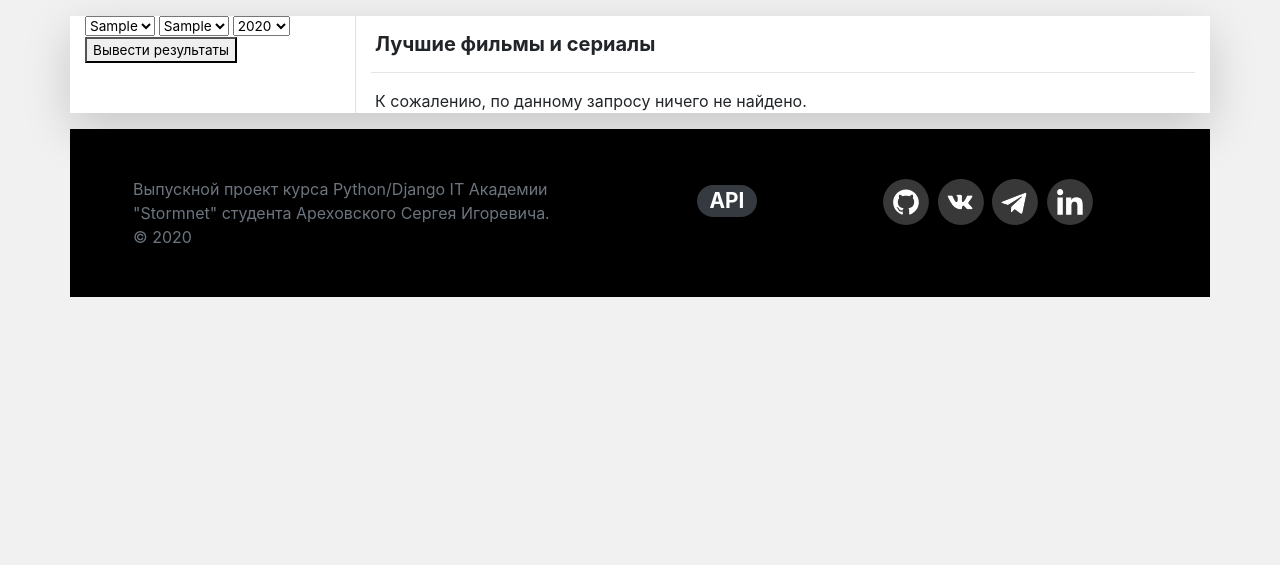
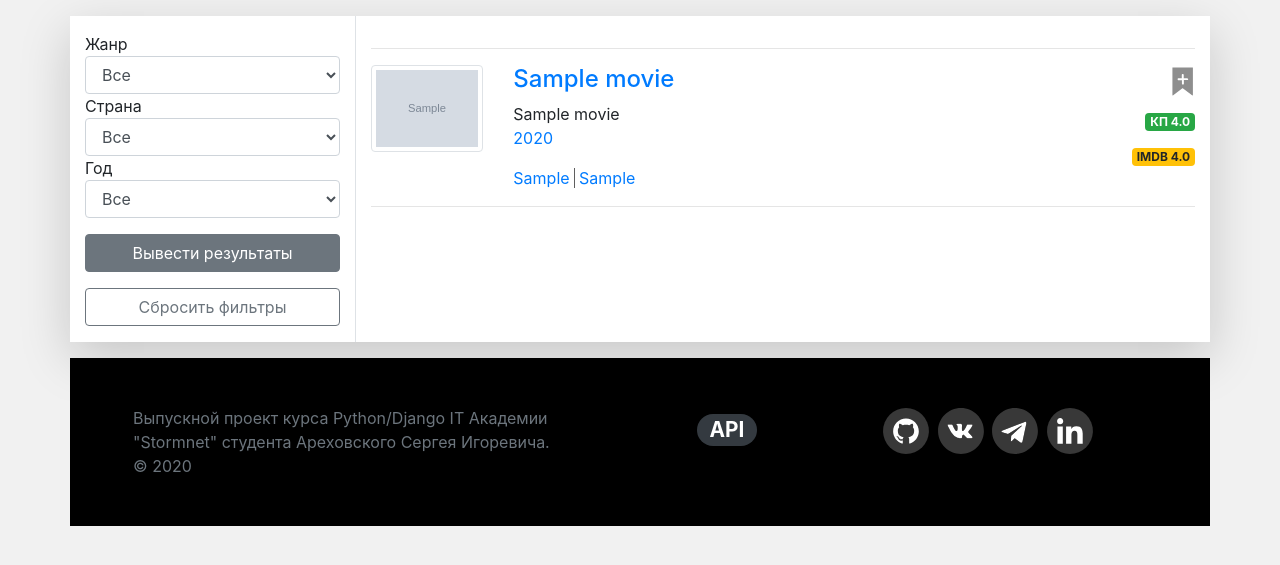
Before and after one commit to arehovski/movies_db, a Django app: page /filters in a window 1280 px wide. Shown: the part 76-641 px from the top of the page. Run offline with Django 3.2, Linux system fonts and the light colour scheme; tables that the repository leaves empty hold one stand-in row (values such as "Sample post"); grey boxes marked "Sample" are stand-in pictures; some libraries are stand-ins or nearby versions.

Commit message:
Filter page finished.

```diff
--- a/movies/forms.py
+++ b/movies/forms.py
@@ -2,6 +2,7 @@ from django import forms
 from django.core.exceptions import ValidationError
 from .models import *
 import django_filters
+from datetime import datetime
 
 
 class RegistrationForm(forms.ModelForm):
@@ -39,17 +40,22 @@ class SearchForm(forms.Form):
     }))
 
 
-# class FilterForm(django_filters.FilterSet):
-#     genre = django_filters.ModelMultipleChoiceFilter(field_name='genre', label='Жанр', queryset=Genre.objects.all())
-#     country = django_filters.ModelMultipleChoiceFilter(field_name='country', label='Страна', queryset=Country.objects.all())
-#     year = django_filters.ChoiceFilter()
-#
-#     class Meta:
-#         model = Movie
-#         fields = ['genre', 'year', 'country']
-
-
 class FilterForm(forms.Form):
-    genre = forms.ChoiceField(choices=[(genre, genre) for genre in Genre.objects.all()])
-    country = forms.ChoiceField(choices=[(country, country) for country in Country.objects.all()])
-    year = forms.ChoiceField(choices=[(i, i) for i in range(2020, 1910, -1)])
+    genre = forms.ChoiceField(
+        choices=[('', 'Все')] + [(genre, genre) for genre in Genre.objects.all()],
+        required=False,
+        label="Жанр",
+        widget=forms.Select(attrs={'class': 'form-control'})
+    )
+    country = forms.ChoiceField(
+        choices=[('', 'Все')] + [(country, country) for country in Country.objects.all()],
+        required=False,
+        label="Страна",
+        widget=forms.Select(attrs={'class': 'form-control'})
+    )
+    year = forms.ChoiceField(
+        choices=[('', 'Все')] + [(i, i) for i in range(datetime.now().year, 1910, -1)],
+        required=False,
+        label="Год",
+        widget=forms.Select(attrs={'class': 'form-control'})
+    )
--- a/movies/views.py
+++ b/movies/views.py
@@ -237,7 +237,37 @@ class WishListView(ListView):
 class FilterView(views.View):
     def get(self, request):
         form = FilterForm()
-        return render(request, 'filter.html', {'form': form})
+        queryset = pagination(Movie.objects.all(), request)
+        query_string = ''
+        params = {}
+        if request.GET:
+            form = FilterForm(data=request.GET)
+            if form.is_valid():
+                genre = form.cleaned_data['genre']
+                genre_object_list = Movie.objects.filter(genre__genre=genre) if genre else Movie.objects.all()
+                country = form.cleaned_data['country']
+                country_object_list = Movie.objects.filter(country__country=country) if country \
+                    else Movie.objects.all()
+                year = form.cleaned_data['year']
+                year = int(year) if year else None
+                year_object_list = Movie.objects.filter(year=year) if year else Movie.objects.all()
+                queryset = pagination(genre_object_list.intersection(country_object_list).intersection(
+                    year_object_list).order_by('-rating_kp'), request)
+                query_params = {k: v for k, v in request.GET.items() if k != 'page'}
+                for k, v in query_params.items():
+                    query_string += f"&{k}={v}"
+                params = {
+                    'year': year,
+                    'country': country,
+                    'genre': genre
+                }
+        context = {
+            'form': form,
+            'movies': queryset,
+            'query_string': query_string,
+            'params': params
+        }
+        return render(request, 'filter.html', context)
 
 
 class KinobarAPI(APIView):
--- a/static/css/main.css
+++ b/static/css/main.css
@@ -1,6 +1,11 @@
 body {
     background-color: #f1f1f1;
 }
+
+.main {
+    background-color: white;
+}
+
 
 .header {
     background-color: black;
--- a/templates/base.html
+++ b/templates/base.html
@@ -5,10 +5,11 @@
 <html lang="en">
 <head>
     <meta charset="UTF-8">
-    <title>Movies DB</title>
+    <title>{% block title %}KinoBar{% endblock %}</title>
     <link rel="stylesheet" href="https://stackpath.bootstrapcdn.com/bootstrap/4.5.0/css/bootstrap.min.css"
           integrity="sha384-9aIt2nRpC12Uk9gS9baDl411NQApFmC26EwAOH8WgZl5MYYxFfc+NcPb1dKGj7Sk" crossorigin="anonymous">
     <link rel="stylesheet" type="text/css" href="{% static 'css/main.css' %}">
+    <link rel="shortcut icon" href="{% static 'img/Favicon.svg' %}">
 </head>
 <body>
 
@@ -30,7 +31,7 @@
                 {% block login %}
                     {% if user.is_authenticated %}
                         <div class="dropdown">
-                            <button class="btn btn-secondary dropdown-toggle"
+                            <button class="btn btn-dark dropdown-toggle"
                                     type="button" id="dropdownMenu1" data-toggle="dropdown"
                                     aria-haspopup="true" aria-expanded="false">{{ user.username }}</button>
                             <div class="dropdown-menu" aria-labelledby="dropdownMenu1">
@@ -56,15 +57,15 @@
         {% endif %}
     {% endfor %}
 {% endif %}
-<div class="container shadow-lg">
+<div class="container main shadow-lg">
     <div class="row my-3">
         {% block body %}
-            <div class="col-3 nav-bar" style="background-color: #ffffff">
-                {% block navigation %}
+            {% block navigation %}
+                <div class="col-3 nav-bar">
                     {% navigation_bar %}
-                {% endblock %}
-            </div>
-            <div class="col-9 border-left" style="background-color: #ffffff">
+                </div>
+            {% endblock %}
+            <div class="col-9 border-left">
                 {% block content %}
                     <h5 class="font-weight-bold d-flex flex-column pt-3 pl-1">
                         {% block query %}Лучшие фильмы и сериалы{% endblock %}</h5>
@@ -131,7 +132,7 @@
                             <ul class="pagination">
                                 {% if movies.has_previous %}
                                     <li class="page-item">
-                                        <a class="page-link" href="?page=1">&laquo;</a>
+                                        <a class="page-link" href="?page=1">Первая</a>
                                     </li>
                                     <li>
                                         <a class="page-link" href="?page={{ movies.previous_page_number }}">
@@ -152,7 +153,7 @@
                                     </li>
                                     <li class="page-item">
                                         <a class="page-link"
-                                           href="?page={{ movies.paginator.num_pages }}">&raquo;</a>
+                                           href="?page={{ movies.paginator.num_pages }}">Последняя</a>
                                     </li>
                                 {% endif %}
                             </ul>
--- a/templates/director.html
+++ b/templates/director.html
@@ -1,5 +1,6 @@
 {% extends 'base.html' %}
 
+{% block title %}{{ person }}{% endblock %}
 {% block content %}
     <div class="row mt-3 person-info">
         <div class="col-4 person-poster">
--- a/templates/filter.html
+++ b/templates/filter.html
@@ -1,10 +1,63 @@
 {% extends 'base.html' %}
 
 {% block navigation %}
-    <form method="get" action="{% url 'filters' %}">
+    <div class="col-3 form-group">
+    <form class="py-3" method="get" action="{% url 'filters' %}">
+        {{ form.genre.label }}
         {{ form.genre }}
+        {{ form.country.label }}
         {{ form.country }}
+        {{ form.year.label }}
         {{ form.year }}
-        <button type="submit">Вывести результаты</button>
+        <button class="mt-3 btn btn-secondary btn-block" type="submit">Вывести результаты</button>
     </form>
+    <a href="{% url 'filters' %}">
+        <button class="btn btn-outline-secondary btn-block">Сбросить фильтры</button>
+    </a>
+    </div>
 {% endblock %}
+
+{% block query %}
+    {% if params.genre %}
+        <div class="text-muted">Жанр: {{ params.genre }}</div>
+    {% endif %}
+    {% if params.country %}
+        <div class="text-muted">Страна: {{ params.country }}</div>
+    {% endif %}
+    {% if params.year %}
+        <div class="text-muted">Год: {{ params.year }}</div>
+    {% endif %}
+{% endblock %}
+
+{% block pagination %}
+    {% if movies.paginator.num_pages > 1 %}
+        <ul class="pagination">
+            {% if movies.has_previous %}
+                <li class="page-item">
+                    <a class="page-link" href="?page=1{{ query_string }}">Первая</a>
+                </li>
+                <li>
+                    <a class="page-link" href="?page={{ movies.previous_page_number }}{{ query_string }}">
+                        {{ movies.previous_page_number }}</a>
+                </li>
+            {% endif %}
+            <li class="page-item active">
+                {% for i in movies.paginator.page_range %}
+                    {% ifequal i movies.number %}
+                        <a class="page-link" href="?page={{ i }}{{ query_string }}">{{ i }}</a>
+                    {% endifequal %}
+                {% endfor %}
+            </li>
+            {% if movies.has_next %}
+                <li class="page-item">
+                    <a class="page-link" href="?page={{ movies.next_page_number }}{{ query_string }}">
+                        {{ movies.next_page_number }}</a>
+                </li>
+                <li class="page-item">
+                    <a class="page-link"
+                       href="?page={{ movies.paginator.num_pages }}{{ query_string }}">Последняя</a>
+                </li>
+            {% endif %}
+        </ul>
+    {% endif %}
+{% endblock pagination %}
--- a/templates/login.html
+++ b/templates/login.html
@@ -1,6 +1,6 @@
 {% extends 'base.html' %}
 
-
+{% block title %}KinoBar - Вход{% endblock %}
 {% block login %}
 {% endblock %}
 {% block body %}
--- a/templates/movie.html
+++ b/templates/movie.html
@@ -2,6 +2,8 @@
 {% load static %}
 {% load project_tags %}
 
+
+{% block title %}{{ movie.title }}{% endblock %}
 {% block content %}
     <div class="row mt-3 movie-info">
         <div class="col-4 movie-poster">
--- a/templates/registration.html
+++ b/templates/registration.html
@@ -1,6 +1,6 @@
 {% extends 'base.html' %}
 
-
+{% block title %}KinoBar - Регистрация{% endblock %}
 {% block login %}
 {% endblock %}
 {% block body %}
--- a/templates/search.html
+++ b/templates/search.html
@@ -1,6 +1,7 @@
 {% extends 'base.html' %}
 
 
+{% block title %}KinoBar - Поиск{% endblock %}
 {% block query %}Вот что удалось найти по запросу "{{ query }}" (Результатов: {{ page_obj.paginator.count }}):{% endblock %}
 
 {% block pagination %}
--- a/templates/templatetags/navigation_bar.html
+++ b/templates/templatetags/navigation_bar.html
@@ -24,6 +24,7 @@
             <span>({{ country.movie_set.count }})</span>
             <br/>
         {% endfor %}
+        <a href="{% url 'filters' %}"><button class="mt-2 btn btn-secondary btn-sm">Фильтры</button></a>
     </div>
 </div>
 <hr/>
--- a/templates/wish_list.html
+++ b/templates/wish_list.html
@@ -1,5 +1,7 @@
 {% extends 'base.html' %}
 
+
+{% block title %}KinoBar - Избранное{% endblock %}
 {% block content %}
     <div class="card my-2">
         <h5 class="card-header font-weight-bold">Избранное</h5>
```
